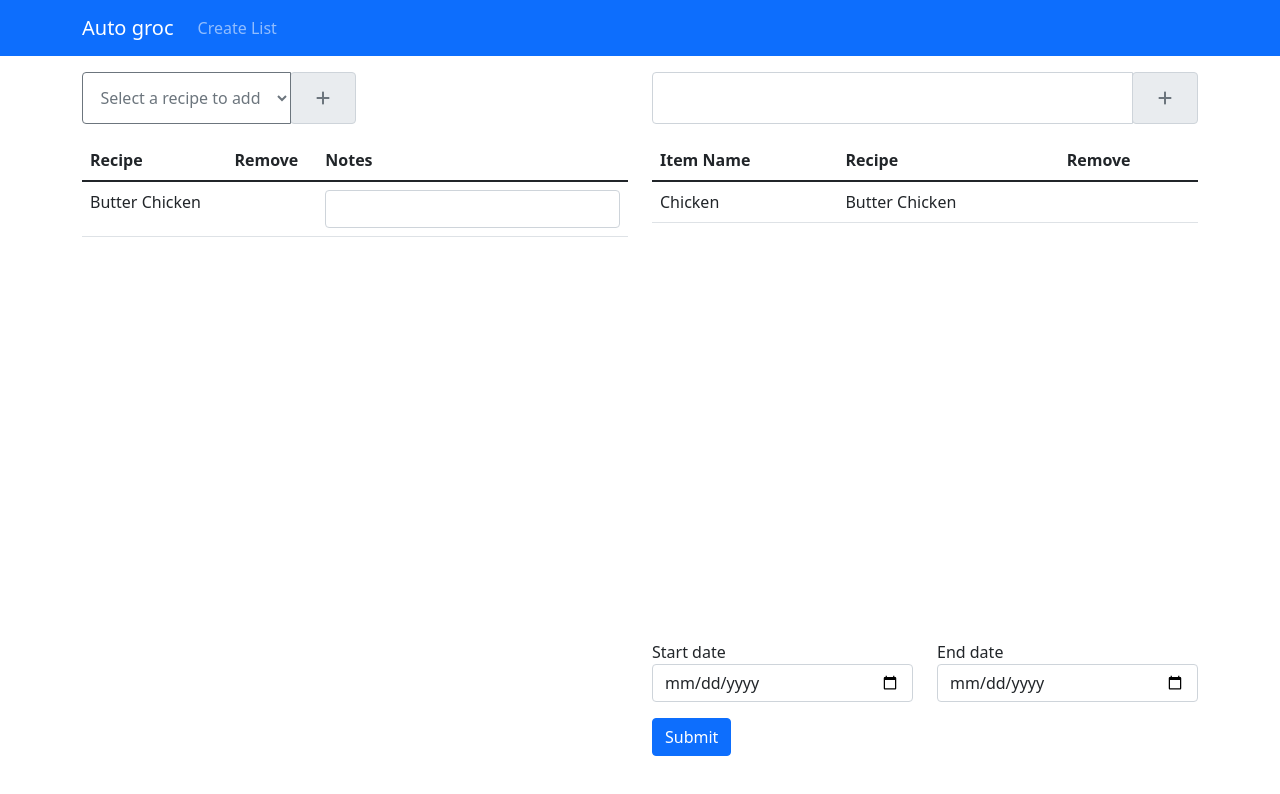
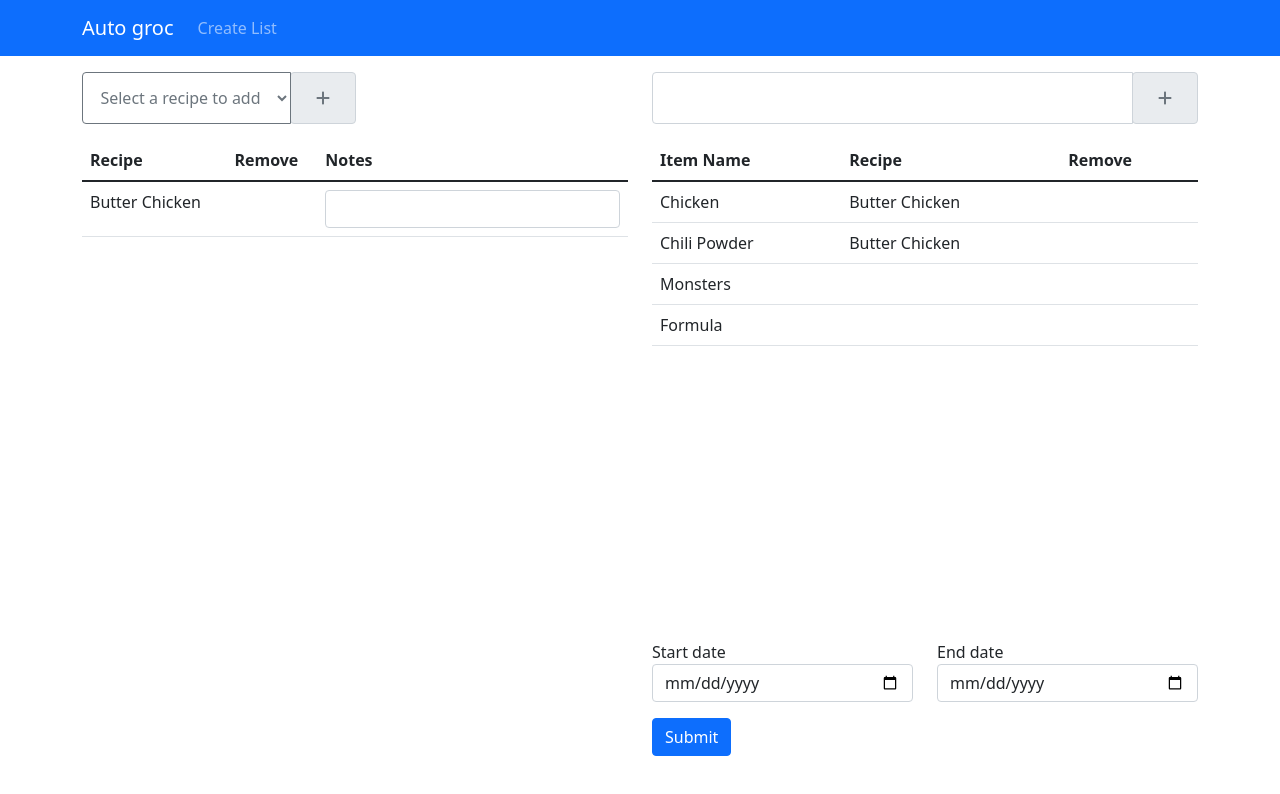
Before and after one commit to mitchfaber/autogroc, a React (Create React App) app in the folder client/: page /create-list in a window 1280 px wide. Shown: the top 794 px of the page. Built offline with nearby package versions, Linux system fonts and the light colour scheme.

Commit message:
removing row working. Need to remove ingredients when they're part of a recipe.

```diff
--- a/client/src/Table.js
+++ b/client/src/IngredientTable.js
@@ -5,7 +5,7 @@ import { fas } from "@fortawesome/free-solid-svg-icons";
 import { v4 as uuidv4 } from "uuid";
 
 library.add(fas);
-export default function Table({ ingredients, removeIngredient }) {
+export default function IngredientTable({ ingredients, removeIngredient, recipes }) {
 	return (
 		<table className="table">
 			<thead>
@@ -15,13 +15,31 @@ export default function Table({ ingredients, removeIngredient }) {
 					<th scope="col">Remove</th>
 				</tr>
 			</thead>
+
 			<tbody>
+				{recipes.map((e) => {
+					console.log(e.ingredients);
+					return e.ingredients.map((i) => {
+						console.log(i);
+						return (
+							<tr key={uuidv4()}>
+								<td>{i}</td>
+								<td>{e.recName}</td>
+								<td>
+									<button onClick={() => removeIngredient(i)} className="btn btn-link text-danger">
+										<FontAwesomeIcon icon={["fas", "minus-circle"]} />
+									</button>
+								</td>
+							</tr>
+						);
+					});
+				})}
 				{ingredients.map((e) => {
-					console.log(e);
+					console.log(ingredients);
 					return (
 						<tr key={uuidv4()}>
 							<td>{e.ingName}</td>
-							<td>{e.recName}</td>
+							<td></td>
 							<td>
 								<button onClick={() => removeIngredient(e.ingName)} className="btn btn-link text-danger">
 									<FontAwesomeIcon icon={["fas", "minus-circle"]} />
--- a/client/src/List.js
+++ b/client/src/List.js
@@ -3,7 +3,7 @@ import { FontAwesomeIcon } from "@fortawesome/react-fontawesome";
 import { library } from "@fortawesome/fontawesome-svg-core";
 import { fas } from "@fortawesome/free-solid-svg-icons";
 import DateRange from "./DateRange";
-import Table from "./Table";
+import IngredientTable from "./IngredientTable";
 
 // This exports the whole icon packs for Brand and Solid.
 library.add(fas);
@@ -11,7 +11,13 @@ library.add(fas);
 export default function List() {
 	const [selectedRecID, setSelectedRecID] = useState("nothing");
 	const [selectedRecText, setselectedRecText] = useState("nothing");
-	const [ingredients, setIngredients] = useState([{ recName: "Butter Chicken", ingName: "Chicken" }]);
+	const [ingredients, setIngredients] = useState([{ ingName: "Monsters" }, { ingName: "Formula" }]);
+	const [recipes, setRecipes] = useState([
+		{
+			recName: "Butter Chicken",
+			ingredients: ["Chicken", "Chili Powder"],
+		},
+	]);
 	const [input, setInput] = useState("");
 
 	function changedRec(e) {
@@ -24,14 +30,7 @@ export default function List() {
 	}
 
 	function removeIngredient(ingName) {
-		setIngredients([
-			(prevIng) => {
-				prevIng.find((ing) => {
-					ing.ingName = ingName;
-					console.log(ing);
-				});
-			},
-		]);
+		setIngredients(ingredients.filter((ingredient) => ingredient.ingName !== ingName));
 	}
 
 	function addIngredient() {
@@ -101,7 +100,10 @@ export default function List() {
 						</div>
 					</div>
 					<div style={{ overflow: "auto", height: "500px" }}>
-						<Table ingredients={ingredients} removeIngredient={removeIngredient}></Table>
+						<IngredientTable
+							recipes={recipes}
+							ingredients={ingredients}
+							removeIngredient={removeIngredient}></IngredientTable>
 					</div>
 					<DateRange></DateRange>
 					<button className="mb-3 btn btn-primary" type="submit">
```
